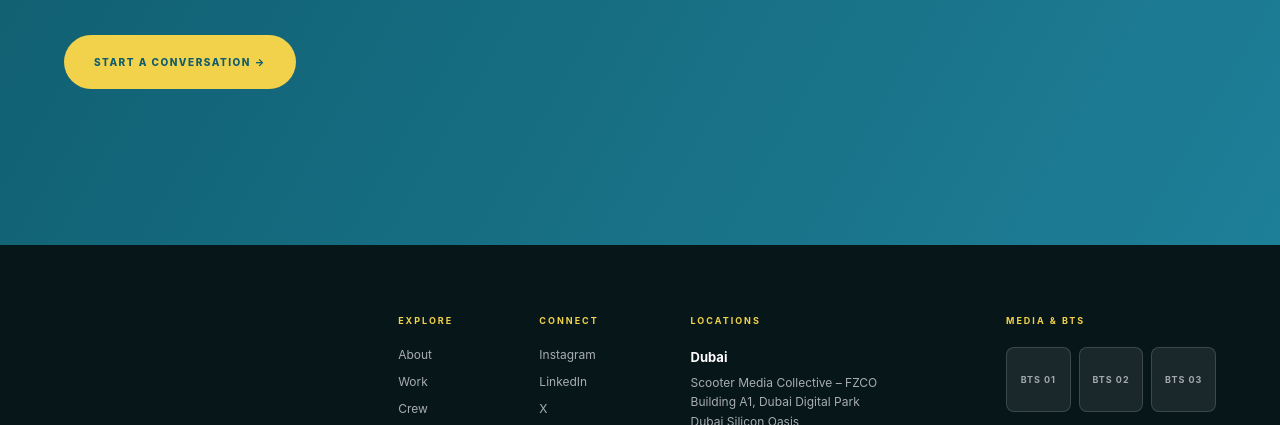
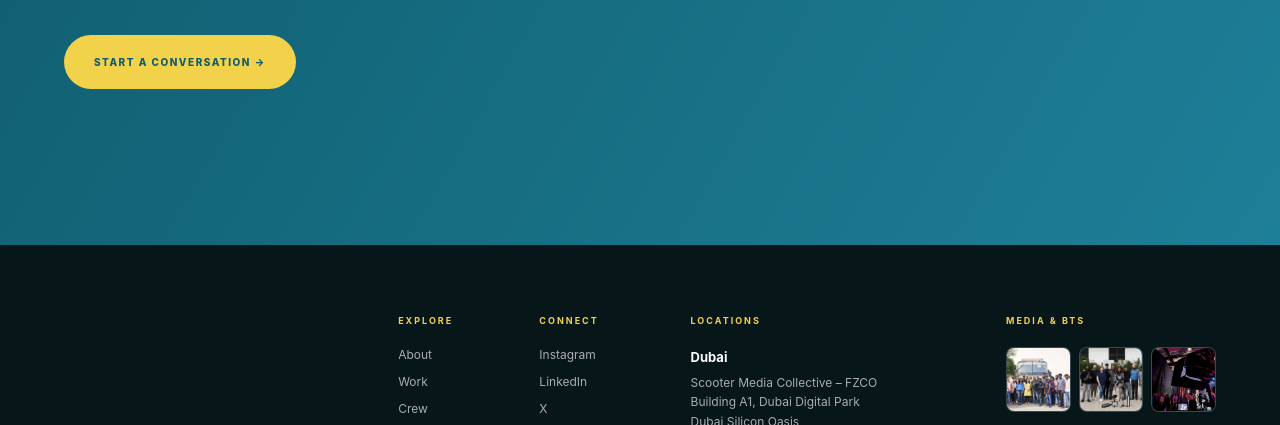
Before and after one commit to scootermedia/Scooter_UAE_mediaAE, a website: page index.html in a window 1280 px wide. Shown: the part 5495-5920 px from the top of the page. Drawn offline with Linux system fonts and the light colour scheme.

Commit message:
Add footer media gallery images

```diff
--- a/index.html
+++ b/index.html
@@ -1466,20 +1466,18 @@
       align-items: center;
       justify-content: center;
       transition: transform 0.3s ease, border-color 0.3s ease;
-      cursor: pointer;
+    }
+
+    .bts-card img {
+      display: block;
+      width: 100%;
+      height: 100%;
+      object-fit: cover;
     }
 
     .bts-card:hover {
       transform: scale(1.05);
       border-color: var(--lemon);
-    }
-
-    .bts-placeholder {
-      font-size: 9px;
-      letter-spacing: 1px;
-      font-weight: 700;
-      color: rgba(255, 255, 255, 0.6);
-      text-transform: uppercase;
     }
 
     .footer-column h4 {
@@ -2797,13 +2795,13 @@
 
             <div class="footer-bts-grid">
               <div class="bts-card" title="Behind The Scenes 1">
-                <div class="bts-placeholder">BTS 01</div>
+                <img src="assets/footer-media/production-crew-bus.jpg" alt="Scooter production crew gathered in front of a bus" loading="lazy" decoding="async">
               </div>
               <div class="bts-card" title="Behind The Scenes 2">
-                <div class="bts-placeholder">BTS 02</div>
+                <img src="assets/footer-media/production-team.jpg" alt="Scooter production team on location" loading="lazy" decoding="async">
               </div>
               <div class="bts-card" title="Behind The Scenes 3">
-                <div class="bts-placeholder">BTS 03</div>
+                <img src="assets/footer-media/behind-the-scenes-set.jpg" alt="Behind the scenes on a Scooter film set" loading="lazy" decoding="async">
               </div>
             </div>
 
```
Also changed, not shown: assets/footer-media/behind-the-scenes-set.jpg (added), assets/footer-media/production-crew-bus.jpg (added), assets/footer-media/production-team.jpg (added).
